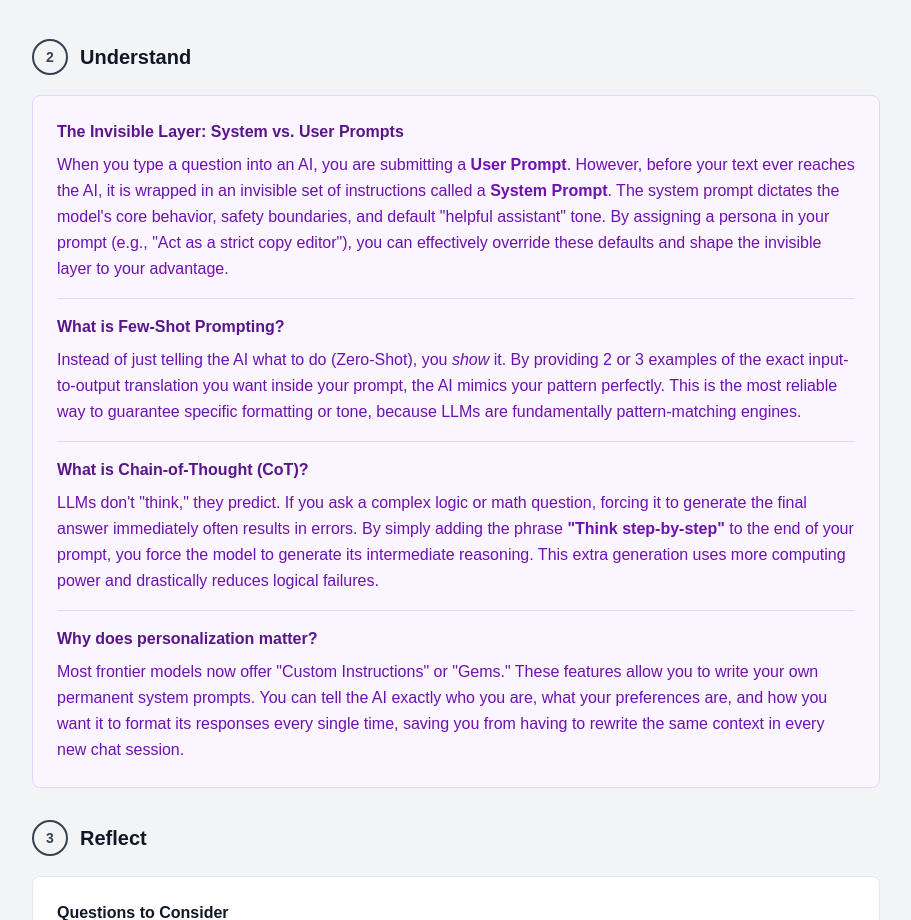
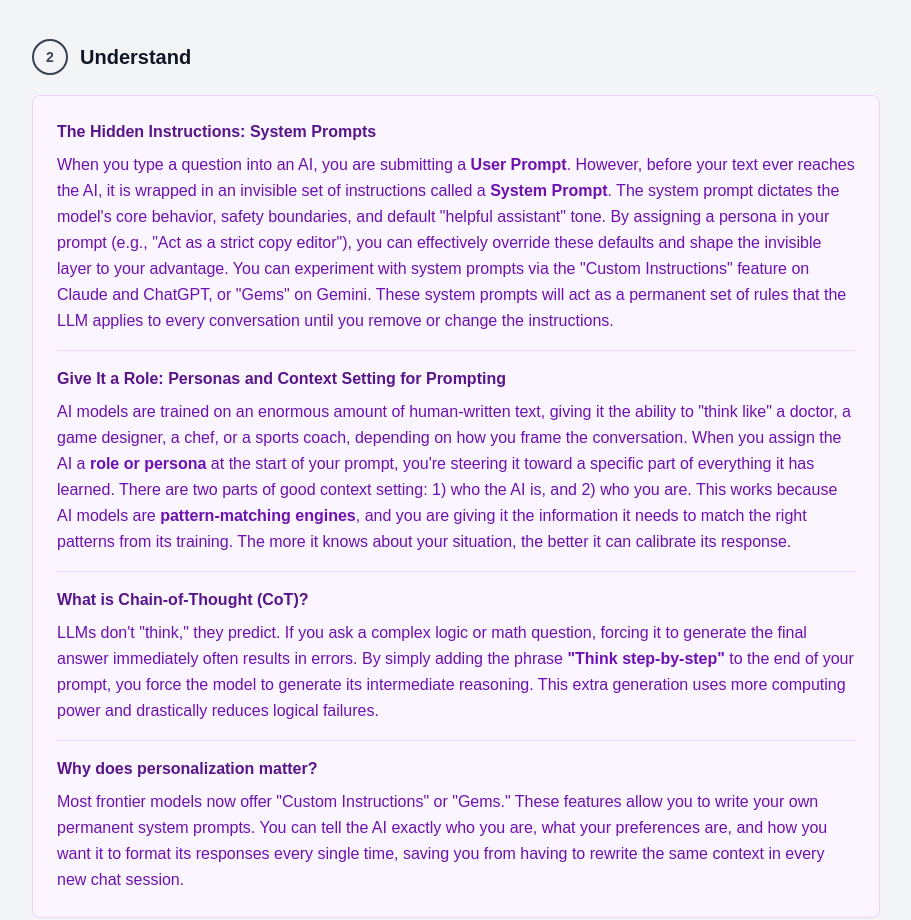
Before and after one commit to catebarry/ai-literacy-site, a Next.js app: page /modules/mastering-llms in a window 1280 px wide. Shown: the part 2180-3100 px from the top of the page, without its empty margins (184-1095 px from the left). Built offline with nearby package versions, Linux system fonts and the light colour scheme.

Commit message:
Edited section on system prompts and personas

```diff
--- a/app/modules/mastering-llms/page.tsx
+++ b/app/modules/mastering-llms/page.tsx
@@ -341,19 +341,19 @@ export default function MasteringLLMsPage() {
         <div className="bg-purple-50 border border-purple-200 rounded-lg p-6 mb-4 space-y-4">
           <div>
             <p className="text-base font-semibold text-purple-900 mb-2">
-              The Invisible Layer: System vs. User Prompts
+              The Hidden Instructions: System Prompts
             </p>
             <p className="text-base text-purple-800 leading-relaxed">
-              When you type a question into an AI, you are submitting a <strong>User Prompt</strong>. However, before your text ever reaches the AI, it is wrapped in an invisible set of instructions called a <strong>System Prompt</strong>. The system prompt dictates the model's core behavior, safety boundaries, and default "helpful assistant" tone. By assigning a persona in your prompt (e.g., "Act as a strict copy editor"), you can effectively override these defaults and shape the invisible layer to your advantage.
+              When you type a question into an AI, you are submitting a <strong>User Prompt</strong>. However, before your text ever reaches the AI, it is wrapped in an invisible set of instructions called a <strong>System Prompt</strong>. The system prompt dictates the model's core behavior, safety boundaries, and default "helpful assistant" tone. By assigning a persona in your prompt (e.g., "Act as a strict copy editor"), you can effectively override these defaults and shape the invisible layer to your advantage. You can experiment with system prompts via the "Custom Instructions" feature on Claude and ChatGPT, or "Gems" on Gemini. These system prompts will act as a permanent set of rules that the LLM applies to every conversation until you remove or change the instructions.
             </p>
           </div>
 
           <div className="border-t border-purple-200 pt-4">
             <p className="text-base font-semibold text-purple-900 mb-2">
-              What is Few-Shot Prompting?
+              Give It a Role: Personas and Context Setting for Prompting
             </p>
             <p className="text-base text-purple-800 leading-relaxed">
-              Instead of just telling the AI what to do (Zero-Shot), you <em>show</em> it. By providing 2 or 3 examples of the exact input-to-output translation you want inside your prompt, the AI mimics your pattern perfectly. This is the most reliable way to guarantee specific formatting or tone, because LLMs are fundamentally pattern-matching engines.
+              AI models are trained on an enormous amount of human-written text, giving it the ability to "think like" a doctor, a game designer, a chef, or a sports coach, depending on how you frame the conversation. When you assign the AI a <strong>role or persona</strong> at the start of your prompt, you're steering it toward a specific part of everything it has learned. There are two parts of good context setting: 1) who the AI is, and 2) who you are. This works because AI models are <strong>pattern-matching engines</strong>, and you are giving it the information it needs to match the right patterns from its training. The more it knows about your situation, the better it can calibrate its response.
             </p>
           </div>
 
```
